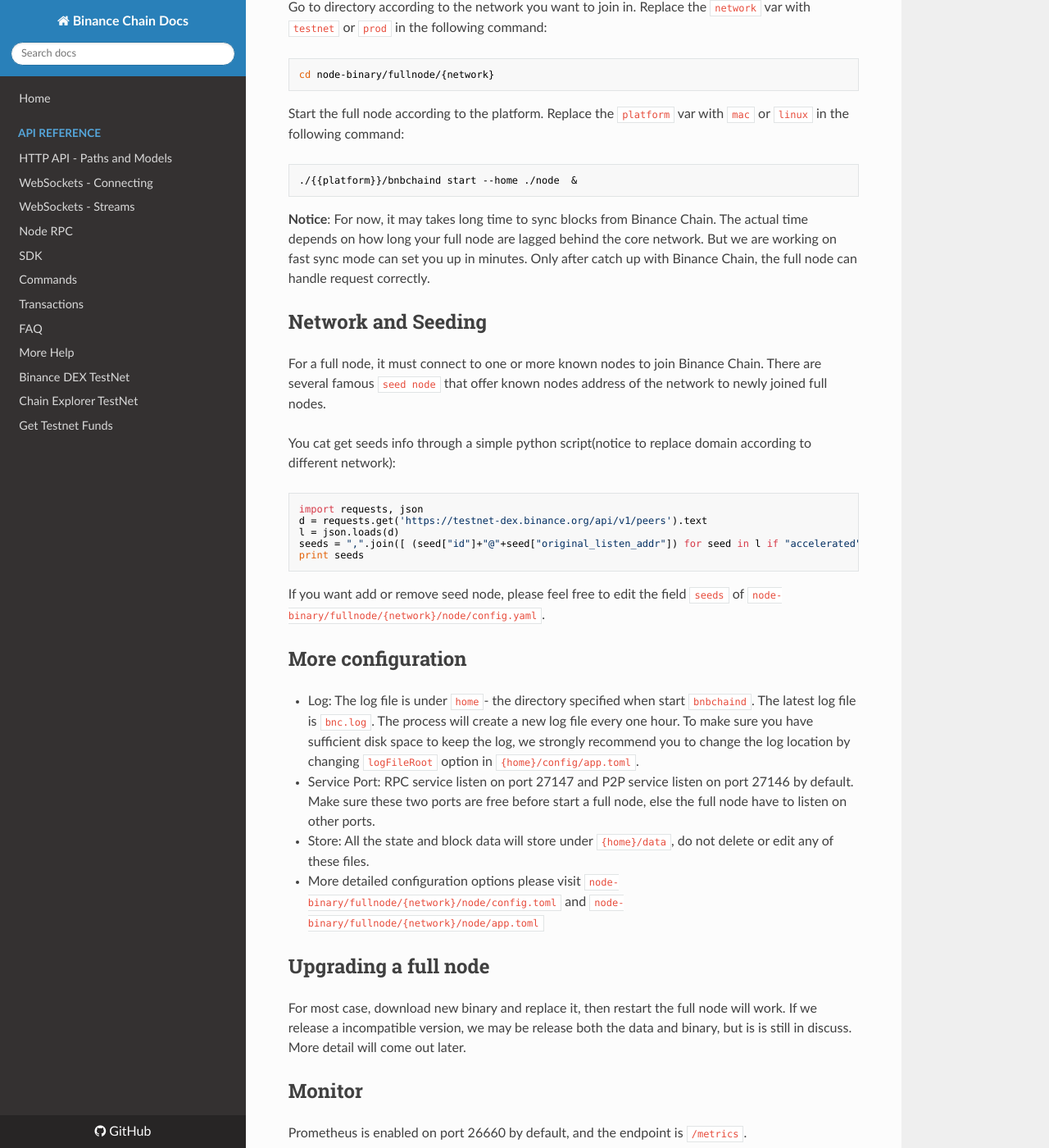
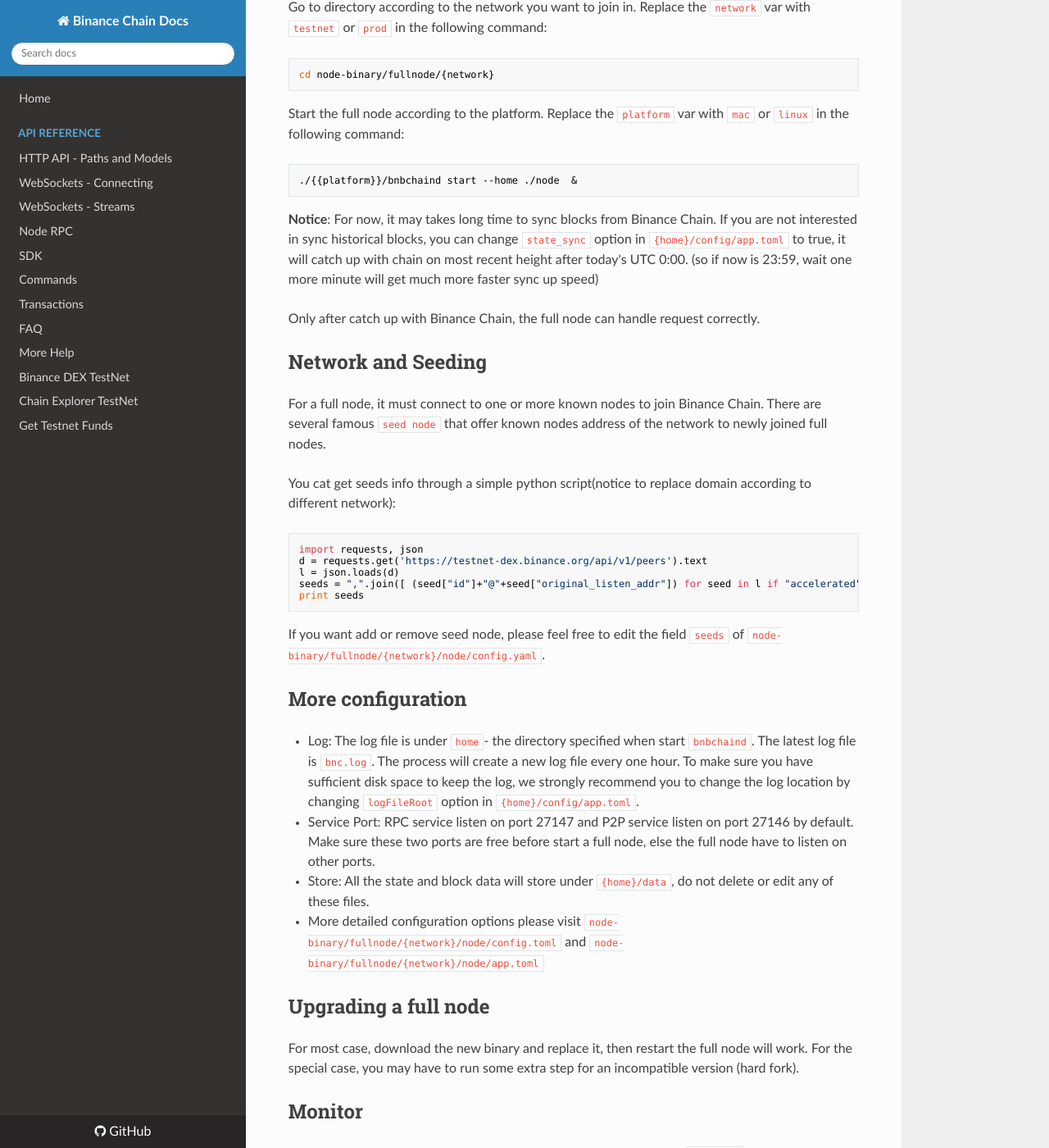
Before and after one commit to yash-sharma1/docs-site, an MkDocs documentation site: the page built from docs/fullnode.md, in a window 1280 px wide and 1400 px high, scrolled down 891 px. Shown: the whole window at 82% size. Built offline with MkDocs 1.6.1, drawn with Linux system fonts in a browser that asks for light colours; nearby versions of some CDN libraries.

Commit message:
state sync description

````diff
--- a/docs/fullnode.md
+++ b/docs/fullnode.md
@@ -38,8 +38,8 @@
 ./{{platform}}/bnbchaind start --home ./node  &
 ```
 
-**Notice**: For now, it may takes long time to sync blocks from Binance Chain. The actual time depends on how long your full
-node are lagged behind the core network. But we are working on fast sync mode can set you up in minutes.
+**Notice**: For now, it may takes long time to sync blocks from Binance Chain. If you are not interested in sync historical blocks, you can  change `state_sync` option in `{home}/config/app.toml` to true, it will catch up with chain on most recent height after today's UTC 0:00. (so if now is 23:59, wait one more minute will get much more faster sync up speed)
+
 Only after catch up with Binance Chain, the full node can handle request correctly.
 
 ## Network and Seeding
@@ -72,9 +72,7 @@
 
 ## Upgrading a full node
 
-For most case, download new binary and replace it, then restart the full node will work. If we release a incompatible version,
-we may be release both the data and binary, but is is still in discuss. More detail will come out later.
-
+For most case, download the new binary and replace it, then restart the full node will work. For the special case, you may have to run some extra step for an incompatible version (hard fork).
 
 ## Monitor
 
````
